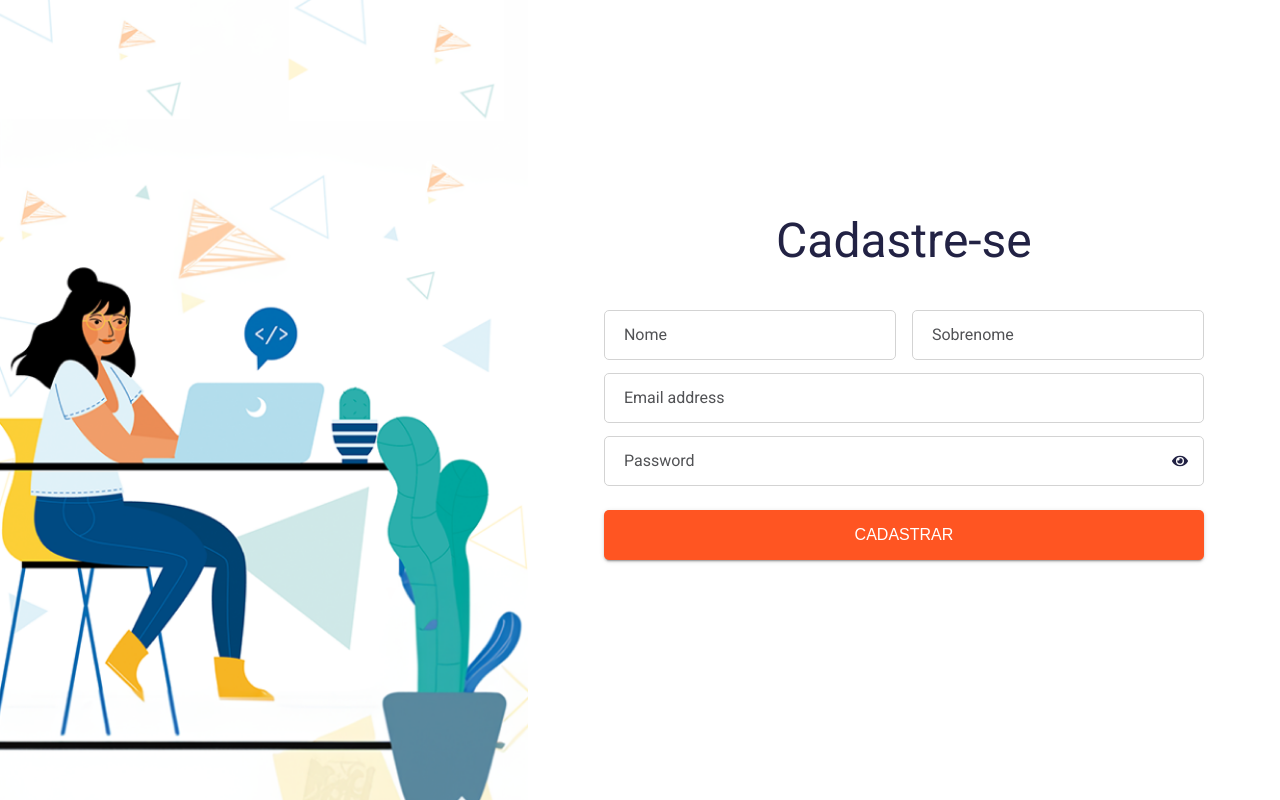
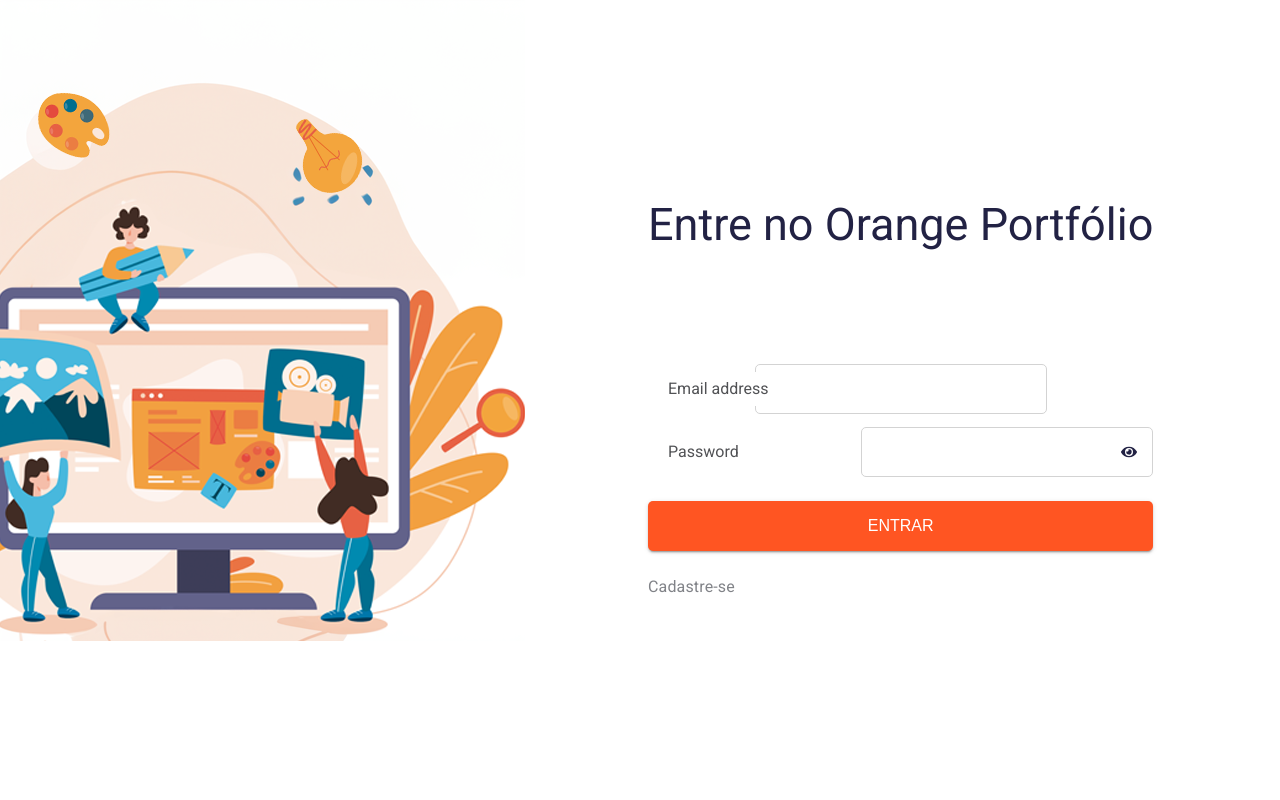
Before and after one commit to squad7-fcamara/spa-orange-portfolio, a React (Vite) app: page / in a window 1280 px wide. Built offline with nearby package versions, Linux system fonts and the light colour scheme.

Commit message:
:ok_hand: style: applying FloatInput to Login page

```diff
--- a/src/App.jsx
+++ b/src/App.jsx
@@ -1,12 +1,12 @@
 // import OrangeLogo from "/icon.png";
 import "./App.css";
-// import Login from "./pages/Login";
-import SignUp from "./pages/SignUp/SignUp";
+import Login from "./pages/Login";
+// import SignUp from "./pages/SignUp/SignUp";
 
 function App() {
   return (
     <>
-      <SignUp />
+      <Login />
     </>
   );
 }
--- a/src/pages/Login/StyledLogin.js
+++ b/src/pages/Login/StyledLogin.js
@@ -24,7 +24,7 @@ export const ContentContainer = styled.div`
     margin-left: 123px;
     flex-direction: column;
     justify-content: center;
-    align-items: center;
+    // align-items: center;
 `;
 
 export const Title = styled.h1`
--- a/src/pages/Login/index.jsx
+++ b/src/pages/Login/index.jsx
@@ -1,8 +1,9 @@
 import LoginGoogleBtn from "../../components/LoginGoogleBtn"
-import FloatLabel from "../../components/Label";
+// import FloatLabel from "../../components/Label";
 
 import {AppContainer, ImageContainer, HeroImage, ContentContainer, Title , Cadastro,LinkCadastro} from "./StyledLogin"
 import PrimaryButton from "../../components/PrimaryButton";
+import FloatInput from "../../components/FloatInput/FloatInput";
 
 const Login = () => {
   return (
@@ -14,7 +15,10 @@ const Login = () => {
     <ContentContainer>
       <Title>Entre no Orange Portfólio</Title>
       <LoginGoogleBtn />
-      <FloatLabel />
+      {/* <FloatLabel /> */}
+
+      < FloatInput label={"Email address"} type={"email"} classes={"col-maxWidth"} />
+      < FloatInput label={"Password"} type={"password"} classes={"col-maxWidth"} />
 
       <PrimaryButton onClick={() => console.log("teste")} text={"ENTRAR"} />
 
```
